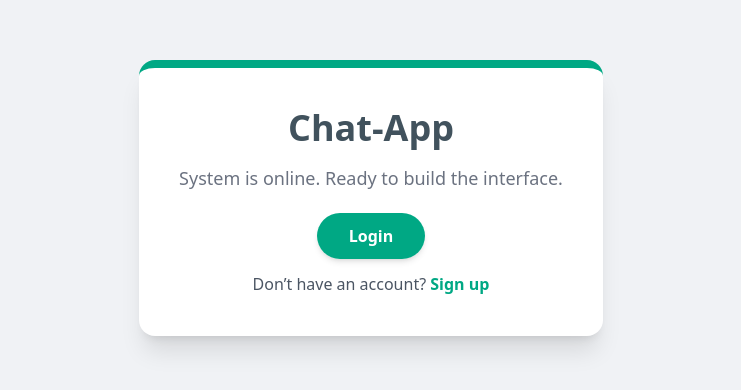
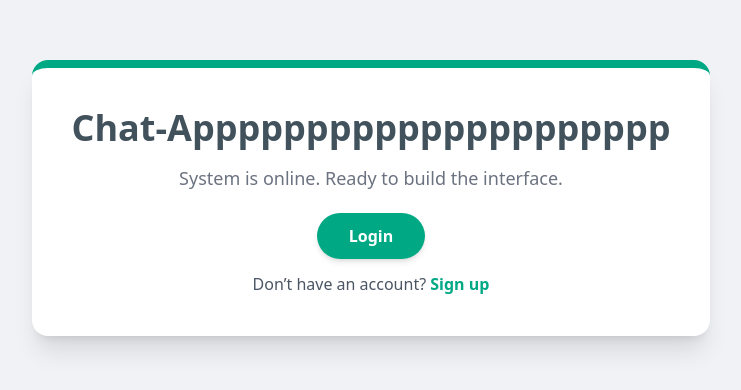
Before and after one commit to Tehmina11-dev/Chat-frontend, a Next.js app: page / in a window 1280 px wide. Shown: the part 202-592 px from the top of the page, without its empty margins (269-1010 px from the left). Built offline with nearby package versions, Linux system fonts and the light colour scheme.

Commit message:
test update

```diff
--- a/src/app/page.tsx
+++ b/src/app/page.tsx
@@ -7,7 +7,7 @@ export default function Home() {
     <main className="flex min-h-screen flex-col items-center justify-center bg-[#f0f2f5] p-24">
       <div className="text-center bg-white p-10 rounded-2xl shadow-xl border-t-8 border-[#00a884]">
 
-        <h1 className="text-4xl font-bold text-[#41525d] mb-4">Chat-App</h1>
+        <h1 className="text-4xl font-bold text-[#41525d] mb-4">Chat-Appppppppppppppppppppp</h1>
 
         <p className="text-gray-500 mb-8 font-light text-lg">
           System is online. Ready to build the interface.
```
